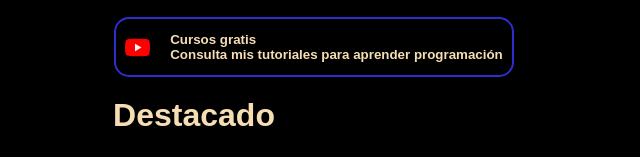
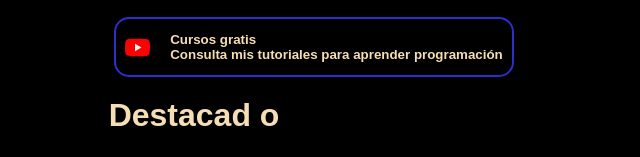
Before and after one commit to Peterparker32016/portafolioweb-andres, a plain HTML site: page index.html in a window 1280 px wide. Shown: the part 973-1130 px from the top of the page, 291-931 px from the left. Drawn offline with Linux system fonts and the light colour scheme; a web font is replaced by a local one.

Commit message:
Pending changes exported from your codespace

```diff
--- a/index.html
+++ b/index.html
@@ -135,7 +135,7 @@
         </div>
 
         <div class="contenedor-19">
-            <h2 class="h2-2-2">Destacado</h2>
+            <h2 class="h2-2-2">Destacad o</h2>
           <div class="contenedor-22">
             <div class="contenedor-20">
                 <svg xmlns="http://www.w3.org/2000/svg" width="70" height="70" viewBox="0 0 1052 1052"><path fill="#f0db4f" d="M0 0h1052v1052H0z"/><path d="M965.9 801.1c-7.7-48-39-88.3-131.7-125.9-32.2-14.8-68.1-25.399-78.8-49.8-3.8-14.2-4.3-22.2-1.9-30.8 6.9-27.9 40.2-36.6 66.6-28.6 17 5.7 33.1 18.801 42.8 39.7 45.4-29.399 45.3-29.2 77-49.399-11.6-18-17.8-26.301-25.4-34-27.3-30.5-64.5-46.2-124-45-10.3 1.3-20.699 2.699-31 4-29.699 7.5-58 23.1-74.6 44-49.8 56.5-35.6 155.399 25 196.1 59.7 44.8 147.4 55 158.6 96.9 10.9 51.3-37.699 67.899-86 62-35.6-7.4-55.399-25.5-76.8-58.4-39.399 22.8-39.399 22.8-79.899 46.1 9.6 21 19.699 30.5 35.8 48.7 76.2 77.3 266.899 73.5 301.1-43.5 1.399-4.001 10.6-30.801 3.199-72.101zm-394-317.6h-98.4c0 85-.399 169.4-.399 254.4 0 54.1 2.8 103.7-6 118.9-14.4 29.899-51.7 26.2-68.7 20.399-17.3-8.5-26.1-20.6-36.3-37.699-2.8-4.9-4.9-8.7-5.601-9-26.699 16.3-53.3 32.699-80 49 13.301 27.3 32.9 51 58 66.399 37.5 22.5 87.9 29.4 140.601 17.3 34.3-10 63.899-30.699 79.399-62.199 22.4-41.3 17.6-91.3 17.4-146.6.5-90.2 0-180.4 0-270.9z" fill="#323330"/></svg>
```
